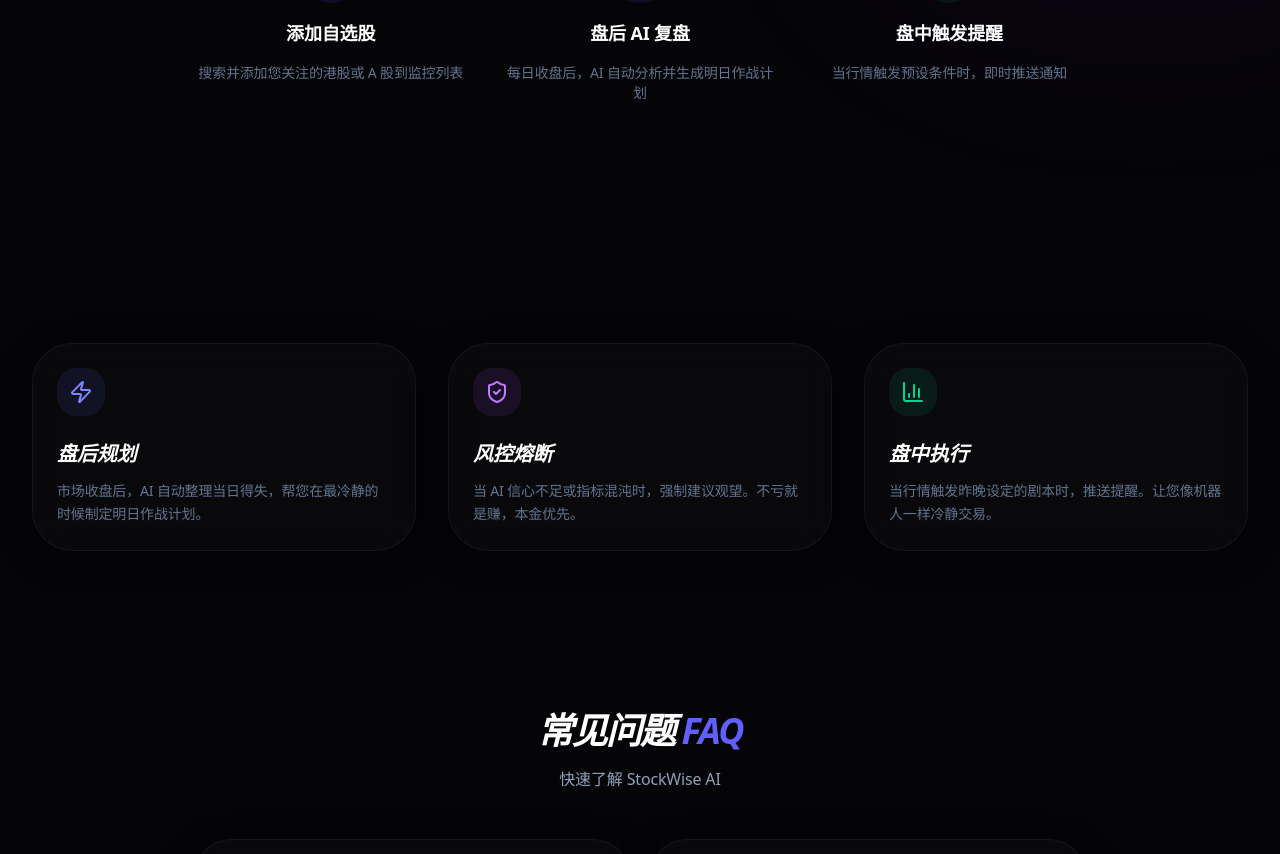
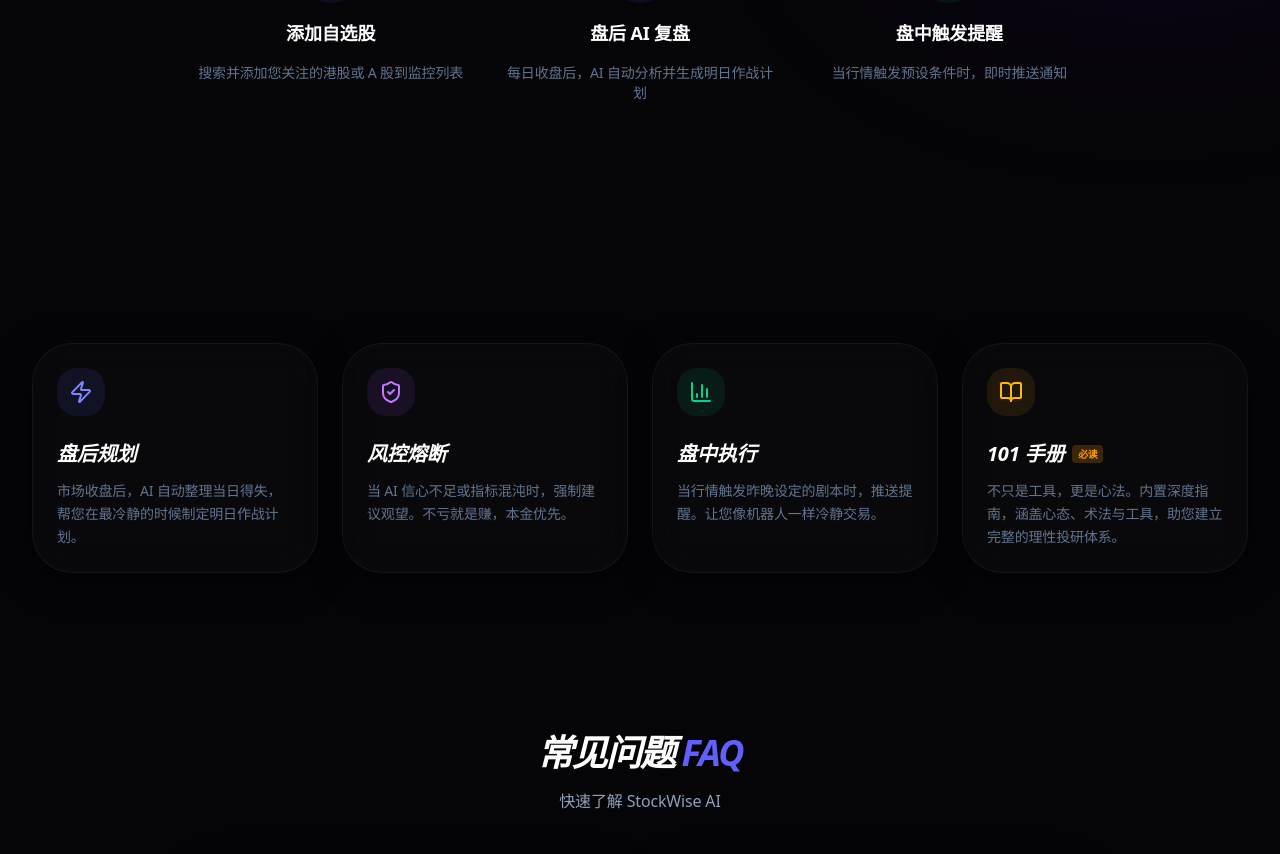
Before and after one commit to franksunye/stockwise, a Next.js app in the folder frontend/: page / in a window 1280 px wide. Shown: the part 922-1776 px from the top of the page. Built offline with nearby package versions, Linux system fonts and the light colour scheme; no server answers.

Commit message:
feat(ui): add 101 Manual to landing page features grid

```diff
--- a/frontend/src/app/page.tsx
+++ b/frontend/src/app/page.tsx
@@ -1,7 +1,7 @@
 'use client';
 
 import { motion } from 'framer-motion';
-import { ShieldCheck, BarChart3, ChevronRight, Zap } from 'lucide-react';
+import { ShieldCheck, BarChart3, ChevronRight, Zap, BookOpen } from 'lucide-react';
 import Link from 'next/link';
 import Image from 'next/image';
 
@@ -93,28 +93,41 @@ export default function LandingPage() {
         </section>
 
         {/* Feature Grid */}
-        <section id="features" className="pt-60 grid md:grid-cols-3 gap-8 w-full">
-          <div className="glass-card p-10 text-left border-indigo-500/10 bg-indigo-500/[0.02]">
+        <section id="features" className="pt-60 grid sm:grid-cols-2 lg:grid-cols-4 gap-6 w-full">
+          <div className="glass-card p-8 text-left border-indigo-500/10 bg-indigo-500/[0.02]">
             <div className="w-12 h-12 rounded-[20px] bg-indigo-500/10 flex items-center justify-center mb-6">
               <Zap className="text-indigo-400" />
             </div>
             <h3 className="text-xl font-black italic mb-3">盘后规划</h3>
             <p className="text-slate-500 text-sm leading-relaxed font-medium">市场收盘后，AI 自动整理当日得失，帮您在最冷静的时候制定明日作战计划。</p>
           </div>
-          <div className="glass-card p-10 text-left border-purple-500/10 bg-purple-500/[0.02]">
+
+          <div className="glass-card p-8 text-left border-purple-500/10 bg-purple-500/[0.02]">
             <div className="w-12 h-12 rounded-[20px] bg-purple-500/10 flex items-center justify-center mb-6">
               <ShieldCheck className="text-purple-400" />
             </div>
             <h3 className="text-xl font-black italic mb-3">风控熔断</h3>
             <p className="text-slate-500 text-sm leading-relaxed font-medium">当 AI 信心不足或指标混沌时，强制建议观望。不亏就是赚，本金优先。</p>
           </div>
-          <div className="glass-card p-10 text-left border-emerald-500/10 bg-emerald-500/[0.02]">
+
+          <div className="glass-card p-8 text-left border-emerald-500/10 bg-emerald-500/[0.02]">
             <div className="w-12 h-12 rounded-[20px] bg-emerald-500/10 flex items-center justify-center mb-6">
               <BarChart3 className="text-emerald-400" />
             </div>
             <h3 className="text-xl font-black italic mb-3">盘中执行</h3>
             <p className="text-slate-500 text-sm leading-relaxed font-medium">当行情触发昨晚设定的剧本时，推送提醒。让您像机器人一样冷静交易。</p>
           </div>
+
+          <Link href="/learn" className="glass-card p-8 text-left border-amber-500/20 bg-amber-500/[0.03] hover:bg-amber-500/[0.06] transition-all group scale-100 hover:scale-[1.02] active:scale-95">
+            <div className="w-12 h-12 rounded-[20px] bg-amber-500/10 flex items-center justify-center mb-6 group-hover:bg-amber-500/20 transition-colors">
+              <BookOpen className="text-amber-400" />
+            </div>
+            <h3 className="text-xl font-black italic mb-3 flex items-center gap-2">
+              101 手册
+              <span className="text-[10px] not-italic font-bold px-1.5 py-0.5 rounded bg-amber-500/20 text-amber-500 uppercase tracking-tighter">必读</span>
+            </h3>
+            <p className="text-slate-500 text-sm leading-relaxed font-medium group-hover:text-slate-400 transition-colors">不只是工具，更是心法。内置深度指南，涵盖心态、术法与工具，助您建立完整的理性投研体系。</p>
+          </Link>
         </section>
 
         {/* FAQ Section - Simplified */}
```
